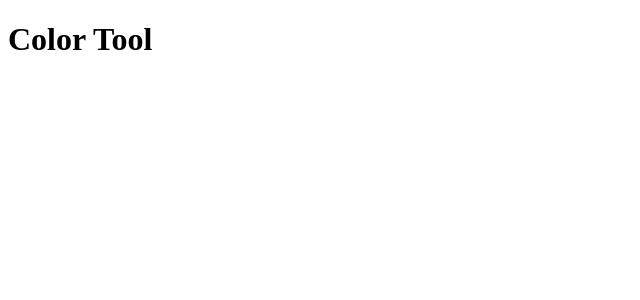
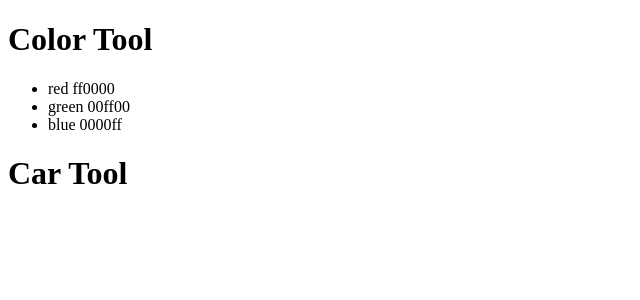
Before and after one commit to t4d-classes/applied-javascript_08292022, an Angular app in the folder angular-demo-app/: page / in a window 1280 px wide. Shown: the top 300 px of the page, without its empty margins (0-640 px from the left). Built offline with nearby package versions, Linux system fonts and the light colour scheme.

Commit message:
add exercise 2

```diff
--- a/angular-demo-app/src/app/app.component.html
+++ b/angular-demo-app/src/app/app.component.html
@@ -1 +1,2 @@
 <app-color-home></app-color-home>
+<app-car-home></app-car-home>
--- a/angular-demo-app/src/app/app.module.ts
+++ b/angular-demo-app/src/app/app.module.ts
@@ -2,6 +2,7 @@ import { NgModule } from '@angular/core';
 import { BrowserModule } from '@angular/platform-browser';
 
 import { ColorToolModule } from './color-tool/color-tool.module';
+import { CarToolModule } from './car-tool/car-tool.module';
 
 import { AppComponent } from './app.component';
 
@@ -12,6 +13,7 @@ import { AppComponent } from './app.component';
   imports: [
     BrowserModule,
     ColorToolModule,
+    CarToolModule,
   ],
   providers: [],
   bootstrap: [AppComponent]
--- /dev/null
+++ b/angular-demo-app/src/app/car-tool/components/car-home/car-home.component.html
@@ -0,0 +1,3 @@
+<header>
+  <h1>{{headerText}}</h1>
+</header>
--- /dev/null
+++ b/angular-demo-app/src/app/car-tool/components/car-home/car-home.component.ts
@@ -0,0 +1,17 @@
+import { Component, OnInit } from '@angular/core';
+
+@Component({
+  selector: 'app-car-home',
+  templateUrl: './car-home.component.html',
+  styleUrls: ['./car-home.component.css']
+})
+export class CarHomeComponent implements OnInit {
+
+  headerText = "Car Tool"
+
+  constructor() { }
+
+  ngOnInit(): void {
+  }
+
+}
--- a/angular-demo-app/src/app/color-tool/components/color-home/color-home.component.html
+++ b/angular-demo-app/src/app/color-tool/components/color-home/color-home.component.html
@@ -1,3 +1,9 @@
 <header>
   <h1>{{headerText}}</h1>
 </header>
+
+<ul>
+  <li *ngFor="let color of colors">
+    {{color.name}} {{color.hexcode}}
+  </li>
+</ul>
--- a/angular-demo-app/src/app/color-tool/components/color-home/color-home.component.ts
+++ b/angular-demo-app/src/app/color-tool/components/color-home/color-home.component.ts
@@ -1,4 +1,6 @@
 import { Component, OnInit } from '@angular/core';
+
+import { Color } from '../../models/colors';
 
 @Component({
   selector: 'app-color-home',
@@ -9,7 +11,14 @@ export class ColorHomeComponent implements OnInit {
 
   headerText = "Color Tool"
 
-  constructor() { }
+  colors: Color[] = [
+    { id: 1, name: 'red', hexcode: 'ff0000' },
+    { id: 2, name: 'green', hexcode: '00ff00' },
+    { id: 3, name: 'blue', hexcode: '0000ff' },
+  ];
+
+  constructor() {
+  }
 
   ngOnInit(): void {
   }
--- /dev/null
+++ b/angular-demo-app/src/app/color-tool/models/colors.ts
@@ -0,0 +1,7 @@
+
+
+export type Color = {
+  id: number;
+  name: string;
+  hexcode: string;
+};
```
Also changed, not shown: angular-demo-app/exercises/exercise-2.md (added, +16 -0 lines), angular-demo-app/src/app/car-tool/car-tool.module.ts (added, +18 -0 lines), angular-demo-app/src/app/car-tool/components/car-home/car-home.component.css (added), 1 other file (tests, documents, lock files or other folders).
